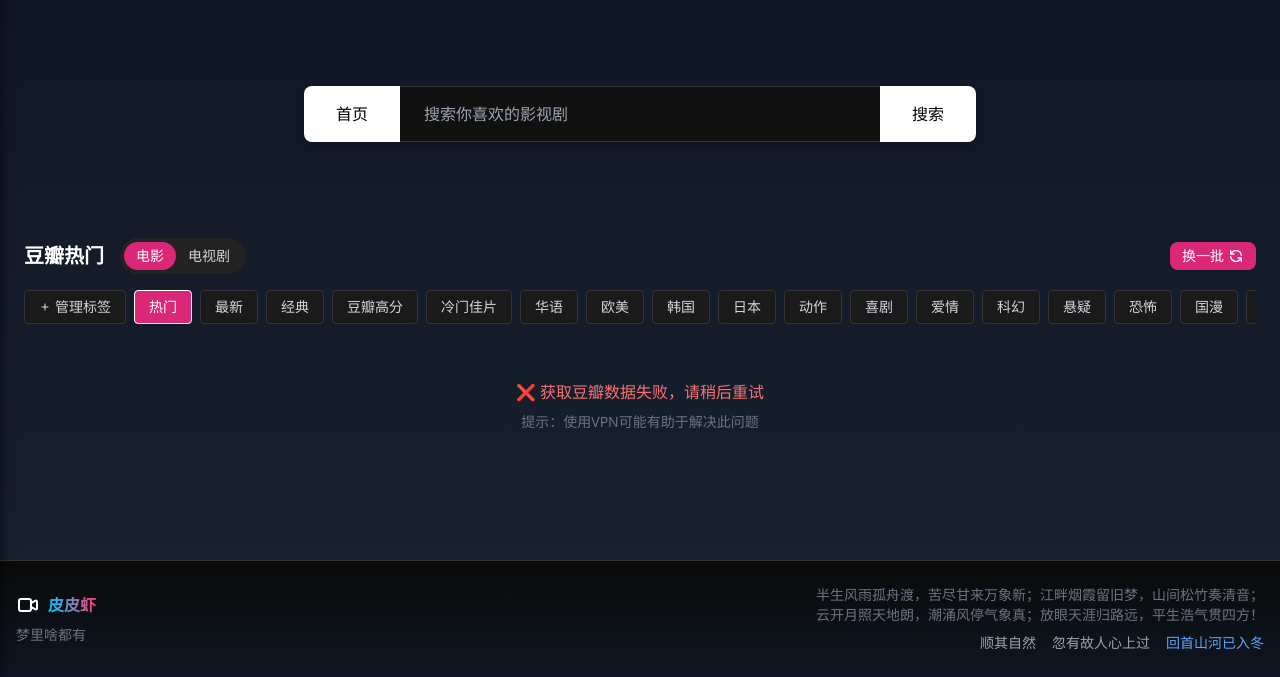
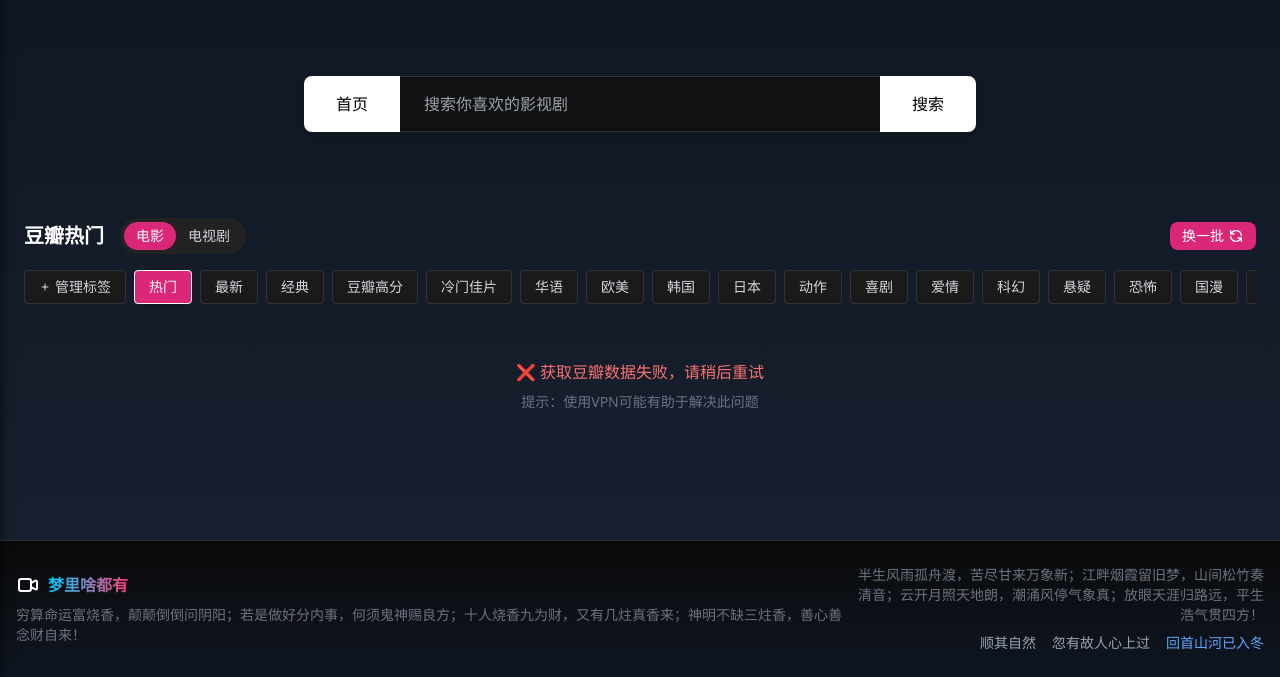
Before and after one commit to rootoooo/tv, a website: page index.html in a window 1280 px wide. Shown: the part 123-800 px from the top of the page. Drawn offline with Linux system fonts and the light colour scheme; no server answers; a script that the page names is missing.

Commit message:
Update index.html

```diff
--- a/index.html
+++ b/index.html
@@ -294,9 +294,9 @@
                         <svg class="w-6 h-6 mr-2" fill="none" stroke="currentColor" viewBox="0 0 24 24">
                             <path stroke-linecap="round" stroke-linejoin="round" stroke-width="2" d="M15 10l4.553-2.276A1 1 0 0121 8.618v6.764a1 1 0 01-1.447.894L15 14M5 18h8a2 2 0 002-2V8a2 2 0 00-2-2H5a2 2 0 00-2 2v8a2 2 0 002 2z"></path>
                         </svg>
-                        <span class="gradient-text font-bold">皮皮虾</span>
+                        <span class="gradient-text font-bold">梦里啥都有</span>
                     </div>
-                    <p class="text-gray-500 text-sm mt-2 text-center md:text-left">梦里啥都有</p>
+                    <p class="text-gray-500 text-sm mt-2 text-center md:text-left">穷算命运富烧香，颠颠倒倒问阴阳；若是做好分内事，何须鬼神赐良方；十人烧香九为财，又有几炷真香来；神明不缺三炷香，善心善念财自来！</p>
                     <script defer src="https://tongji.one/script.js" data-website-id="50e6b063-ce5d-4c72-b859-baeffe74b94a"></script>
                 </div>
 
```
